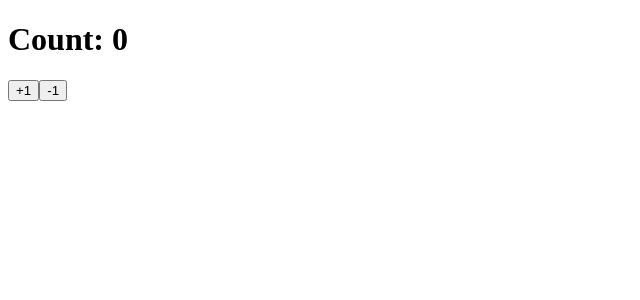
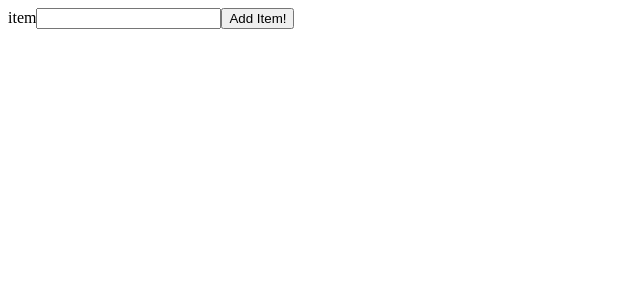
Before and after one commit to DaniBoie/remind, a React (Create React App) app: page / in a window 1280 px wide. Shown: the top 300 px of the page, without its empty margins (0-640 px from the left). Built offline with nearby package versions, Linux system fonts and the light colour scheme.

Commit message:
input changing and axios NPM

```diff
--- a/src/App.js
+++ b/SmartComponents.js
@@ -1,5 +1,15 @@
 import { render } from '@testing-library/react'
 import React, { Component } from 'react'
+
+// "Dummy components. "
+// const App = () => {
+//   return (
+//     <>
+//       <h1>Hello World!</h1>
+//       <button>Click ME!</button>
+//     </>
+//   )
+// }
 
 // Smart componenets handle functionality and hold values.
 // Create subclass of component class and use parent function render() as we did before.
@@ -11,7 +21,6 @@ class App extends Component {
     count: 0
   }
 
-
   // Event listeners "onClick, onChange, etc. have an event parameter."
   handleBtnClick = event => {
     // Event object holds JSON object of the event taken place, including specific HTML elements on the page.
@@ -19,6 +28,9 @@ class App extends Component {
     console.log(event.target)
     console.log(event.target.value)
     console.log(event.target.innerHTML)
+
+    //Prevent Default is needed if there is buttons in forms.
+    event.PreventDefault()
 
     //Instead of this.state.count += 1
     // Use setState method in Component parent class to chance variables in state object.
@@ -33,6 +45,7 @@ class App extends Component {
   render () {
     return (
       <>
+      {/* THE KEY IN STATE MUST THE BE EXACT SAME AS THE NAME OF THE INPUT, EX name="item", this.state.item. */}
         <h1>Count: {this.state.count}</h1>
         <button onClick={this.handleBtnClick} value={'+'}>+1</button>
         <button onClick={this.handleBtnClick} value={'-'}>-1</button>
@@ -41,13 +54,4 @@ class App extends Component {
   }
 }
 
-// const App = () => {
-//   return (
-//     <>
-//       <h1>Hello World!</h1>
-//       <button>Click ME!</button>
-//     </>
-//   )
-// }
-
 export default App
--- a/beginnotes.js
+++ b/beginnotes.js
@@ -19,7 +19,7 @@ const styles = {
 const App = () => {
   return (
     // Wrapper to send JSX as one element.
-    // Classname replaces class attribute.
+    // Classname replaces HTML class attribute.
     <>
       <h1 className='something'>Hello world!</h1>
 
--- a/package.json
+++ b/package.json
@@ -6,6 +6,7 @@
     "@testing-library/jest-dom": "^5.11.10",
     "@testing-library/react": "^11.2.6",
     "@testing-library/user-event": "^12.8.3",
+    "axios": "^0.21.1",
     "react": "^17.0.2",
     "react-dom": "^17.0.2",
     "react-scripts": "4.0.3",
--- /dev/null
+++ b/src/Axios&Inputs.js
@@ -0,0 +1,59 @@
+import { render } from '@testing-library/react'
+import React, { Component } from 'react'
+import axios from 'axios'
+
+class App extends Component{
+  // State now holds empty string for input values on page.
+  state = {
+    item: '',
+    items: []
+  }
+
+  // As long as the name in state and the name of the input match, this function will always have the value of the input saved into state.
+  handleInputChange = event => {
+    this.setState({ [event.target.name]: event.target.value })
+  }
+
+  handleAddItem = event => {
+    event.preventDefault()
+
+    // Not doing anything on the site, just an example of how you would do API calls within REACT. NPM PACKAGE!
+    axios.get(`http://www.omdbapi.com/?apikey=trilogy&t=${this.state.item}`)
+      .then(({ data }) => {
+        console.log(data)
+      })
+      .catch(err => console.log(err))
+
+    // Cannot directly call and modify an item in state. Ex. this.state.items.push(items) IS NOT VALID! must use setState.
+    // Because of this, we clone the array before making modifications, then change the array in state completely.
+    let items = [...this.state.items]
+    items.push(this.state.item)
+    this.setState({ items })
+  }
+
+  render () {
+    return (
+      <>
+        <form>
+          <label htmlFor="item">item</label>
+          {/* To get text from an input make sure its name is in the state, also add onChange to handle the changing of an input. */}
+          <input
+            type="text"
+            name='item'
+            value={this.state.item}
+            onChange={this.handleInputChange}
+          />
+          <button onClick={this.handleAddItem}>Add Item!</button>
+        </form>
+        {/* Creating an array on the return to update and list the items in the items array to the page. */}
+        <ul>
+          {
+            this.state.items.map(item => <li>{item}</li>)
+          }
+        </ul>
+      </>
+    )
+  }
+}
+
+export default App
--- a/src/index.js
+++ b/src/index.js
@@ -1,6 +1,6 @@
 import React from 'react'
 import ReactDOM from 'react-dom'
-import App from './App'
+import App from './Axios&Inputs.js'
 // import * as serviceWorker from './serviceWorker'
 
 ReactDOM.render(
```
Also changed, not shown: 1 other file (tests, documents, lock files or other folders).
